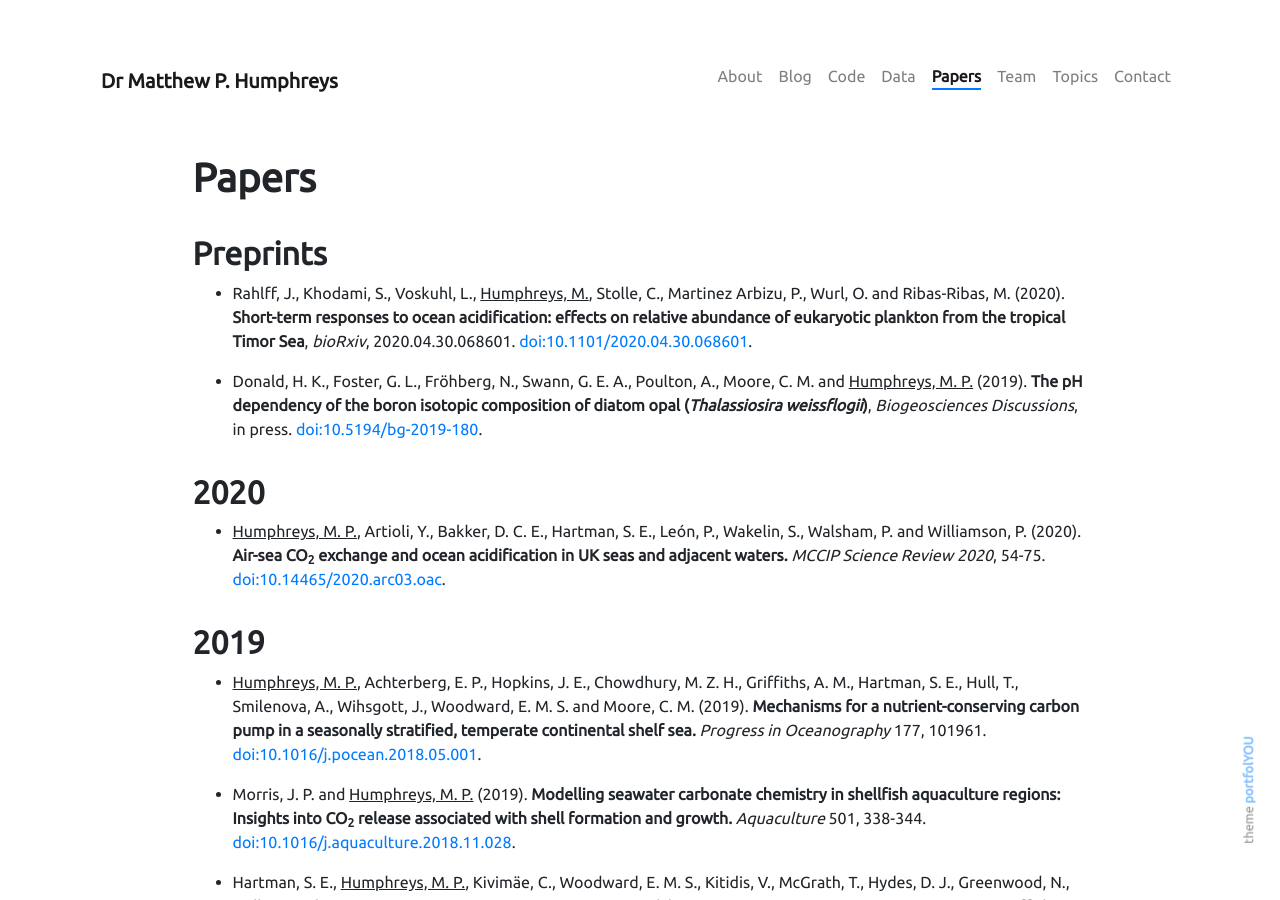
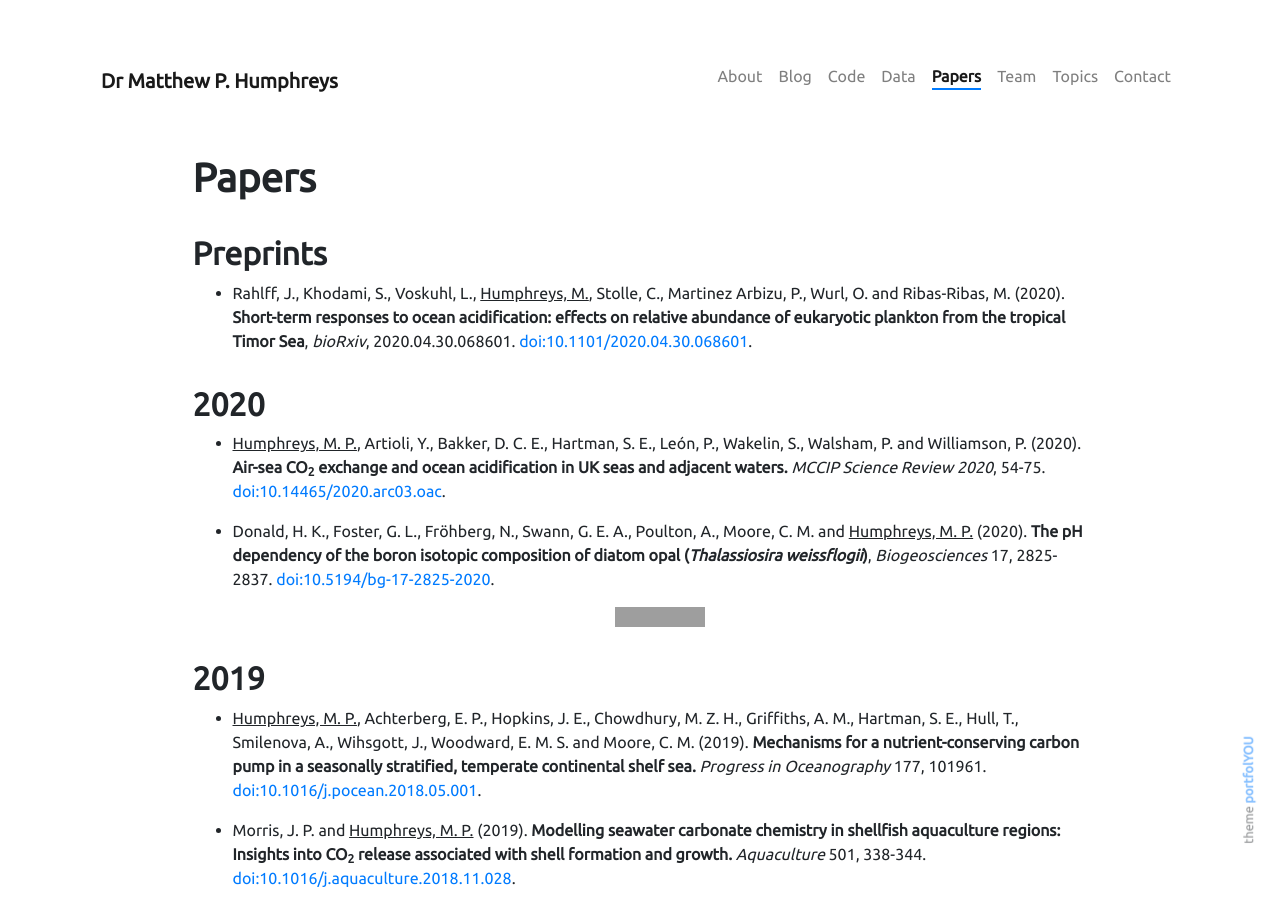
Before and after one commit to mvdh7/mvdh7.github.io, a Jekyll site: the page built from pages/publications.md, in a window 1280 px wide and 900 px high. Built offline with Jekyll 4.4.1, drawn with Linux system fonts in a browser that asks for light colours; nearby versions of some CDN libraries; grey boxes are pictures that could not be loaded.

Commit message:
Move Donald et al. to correct section

```diff
--- a/pages/publications.md
+++ b/pages/publications.md
@@ -11,11 +11,11 @@ weight: 5
 
   * Rahlff, J., Khodami, S., Voskuhl, L., <u>Humphreys, M.</u>, Stolle, C., Martinez Arbizu, P., Wurl, O. and Ribas-Ribas, M. (2020).  **Short-term responses to ocean acidification: effects on relative abundance of eukaryotic plankton from the tropical Timor Sea**, *bioRxiv*, 2020.04.30.068601.  [doi:10.1101/2020.04.30.068601](https://doi.org/10.1101/2020.04.30.068601).
 
-  * Donald, H. K., Foster, G. L., Fröhberg, N., Swann, G. E. A., Poulton, A., Moore, C. M. and <u>Humphreys, M. P.</u> (2019). **The pH dependency of the boron isotopic composition of diatom opal (<i>Thalassiosira weissflogii</i>)**, *Biogeosciences Discussions*, in press. [doi:10.5194/bg-2019-180](https://doi.org/10.5194/bg-2019-180).
-
 ## **2020**
 
   * <u>Humphreys, M. P.</u>, Artioli, Y., Bakker, D. C. E., Hartman, S. E., León, P., Wakelin, S., Walsham, P. and Williamson, P. (2020). **Air-sea CO<sub>2</sub> exchange and ocean acidification in UK seas and adjacent waters.** *MCCIP Science Review 2020*, 54-75. [doi:10.14465/2020.arc03.oac](https://doi.org/10.14465/2020.arc03.oac).
+
+  * Donald, H. K., Foster, G. L., Fröhberg, N., Swann, G. E. A., Poulton, A., Moore, C. M. and <u>Humphreys, M. P.</u> (2020).  **The pH dependency of the boron isotopic composition of diatom opal (*Thalassiosira weissflogii*)**, *Biogeosciences* 17, 2825-2837.  [doi:10.5194/bg-17-2825-2020](https://doi.org/10.5194/bg-17-2825-2020).  ![Get PDF](https://img.shields.io/badge/get-PDF-informational)
 
 ## **2019**
 
```
